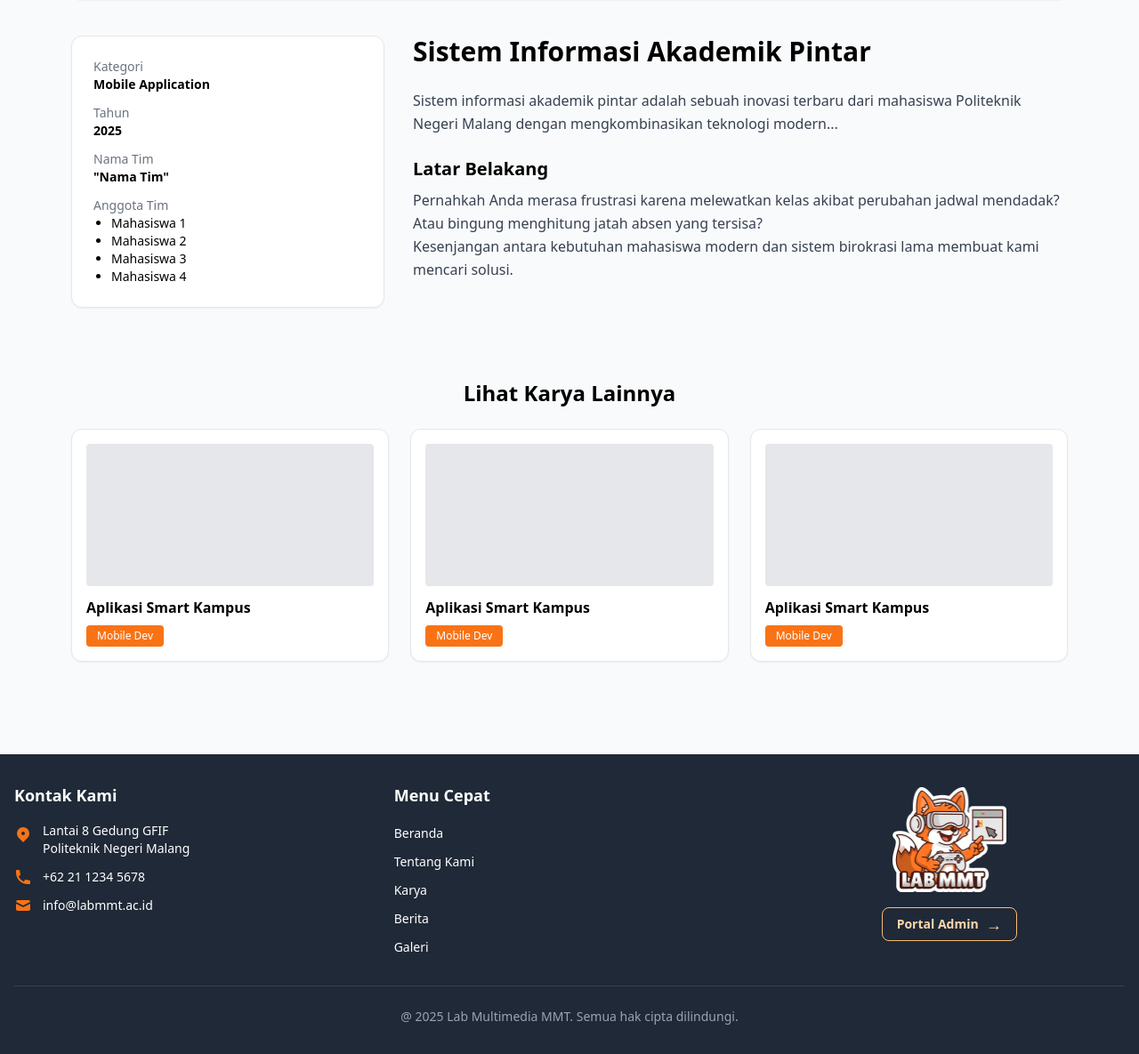
After one commit to furalmiqbadi/pbl, a PHP site: page /view/detailGallery.php in a window 1280 px wide. The commit adds this page. Shown: the part 518-1703 px from the top of the page at 89% size. Run offline with PHP 8.4, Linux system fonts and the light colour scheme; some libraries are stand-ins or nearby versions.

Commit message:
Fix_VIew_Galery

```diff
--- a/index.php
+++ b/index.php
@@ -63,6 +63,9 @@ if ($page === 'catalog') {
 }
 
 if ($page === 'gallery') {
+    require_once __DIR__ . '/model/GaleriModel.php';
+    $galeriModel = new GaleriModel();
+    $data = $galeriModel->getAll();
     include __DIR__ . '/view/gallery.php';
     exit;
 }
--- /dev/null
+++ b/view/detailGallery.php
@@ -0,0 +1,131 @@
+<?php
+// --- DATA DUMMY (sementara tanpa database) ---
+$karya = [
+    "judul" => "Sistem Informasi Akademik Pintar",
+    "kategori" => "Mobile Application",
+    "tahun" => 2025,
+    "nama_tim" => "Nama Tim",
+    "anggota" => [
+        "Mahasiswa 1",
+        "Mahasiswa 2",
+        "Mahasiswa 3",
+        "Mahasiswa 4"
+    ],
+    "thumbnail" => "https://sl.bing.net/fh7GkLR12Qu",
+    "deskripsi" => "
+        Sistem informasi akademik pintar adalah sebuah inovasi terbaru dari mahasiswa Politeknik Negeri Malang
+        dengan mengkombinasikan teknologi modern...
+    ",
+    "latar_belakang" => "
+        Pernahkah Anda merasa frustrasi karena melewatkan kelas akibat perubahan jadwal mendadak?
+        Atau bingung menghitung jatah absen yang tersisa?
+        Kesenjangan antara kebutuhan mahasiswa modern dan sistem birokrasi lama membuat kami mencari solusi.
+    "
+];
+
+// Dummy karya lainnya
+$karya_lain = [
+    ["judul" => "Aplikasi Smart Kampus", "kategori" => "Mobile Dev"],
+    ["judul" => "Aplikasi Smart Kampus", "kategori" => "Mobile Dev"],
+    ["judul" => "Aplikasi Smart Kampus", "kategori" => "Mobile Dev"],
+];
+?>
+<!DOCTYPE html>
+<html lang="id">
+<head>
+    <meta charset="UTF-8">
+    <meta name="viewport" content="width=device-width, initial-scale=1.0">
+    <title><?= $karya["judul"]; ?></title>
+    <script src="https://cdn.tailwindcss.com"></script>
+</head>
+
+<body class="bg-gray-50">
+
+<!-- HEADER -->
+<?php include '../layouts/header.php'; ?>
+
+<!-- MAIN CONTENT -->
+<div class="max-w-6xl mx-auto px-4 py-8">
+
+    <!-- Tombol Kembali -->
+    <a href="catalog.php"
+       class="inline-block bg-orange-500 text-white px-5 py-2 rounded-lg font-medium mb-6 hover:bg-orange-600">
+        ← Kembali ke Karya
+    </a>
+
+    <!-- Gambar Utama -->
+    <div class="w-full rounded-xl overflow-hidden border border-gray-300 shadow-sm">
+        <img src="<?= $karya['thumbnail']; ?>"
+             class="w-full h-[420px] object-cover" />
+    </div>
+
+    <!-- Konten Utama -->
+    <div class="grid grid-cols-1 md:grid-cols-3 gap-8 mt-10">
+
+        <!-- Info Kiri -->
+        <div class="bg-white p-6 rounded-xl border shadow-sm text-sm space-y-3">
+            <div>
+                <p class="text-gray-500">Kategori</p>
+                <p class="font-semibold"><?= $karya["kategori"] ?></p>
+            </div>
+
+            <div>
+                <p class="text-gray-500">Tahun</p>
+                <p class="font-semibold"><?= $karya["tahun"] ?></p>
+            </div>
+
+            <div>
+                <p class="text-gray-500">Nama Tim</p>
+                <p class="font-semibold">"<?= $karya["nama_tim"] ?>"</p>
+            </div>
+
+            <div>
+                <p class="text-gray-500">Anggota Tim</p>
+                <ul class="list-disc ml-5">
+                    <?php foreach ($karya["anggota"] as $mhs): ?>
+                        <li><?= $mhs ?></li>
+                    <?php endforeach; ?>
+                </ul>
+            </div>
+        </div>
+
+        <!-- Konten Kanan -->
+        <div class="md:col-span-2 space-y-6">
+            <h1 class="text-3xl font-bold"><?= $karya["judul"] ?></h1>
+
+            <p class="text-gray-700 leading-relaxed"><?= $karya["deskripsi"] ?></p>
+
+            <div>
+                <h2 class="text-xl font-bold mb-2">Latar Belakang</h2>
+                <p class="text-gray-700 leading-relaxed">
+                    <?= nl2br(trim($karya["latar_belakang"])) ?>
+                </p>
+            </div>
+        </div>
+
+    </div>
+
+    <!-- Karya Lainnya -->
+    <div class="mt-20">
+        <h2 class="text-2xl font-bold text-center mb-6">Lihat Karya Lainnya</h2>
+
+        <div class="grid grid-cols-1 sm:grid-cols-2 md:grid-cols-3 gap-6">
+            <?php foreach ($karya_lain as $k): ?>
+                <div class="bg-white border rounded-xl shadow-sm overflow-hidden p-4">
+                    <div class="w-full h-40 bg-gray-200 rounded"></div>
+                    <h3 class="font-semibold mt-3"><?= $k["judul"] ?></h3>
+                    <span class="inline-block bg-orange-500 text-white text-xs px-3 py-1 rounded mt-2">
+                        <?= $k["kategori"] ?>
+                    </span>
+                </div>
+            <?php endforeach; ?>
+        </div>
+    </div>
+
+</div>
+
+<!-- FOOTER -->
+<?php include '../layouts/footer.php'; ?>
+
+</body>
+</html>
```
Also changed, not shown: view/gallery.php (+27 -23 lines), assets/images/uploads/1764335491galeri2.png (added).
